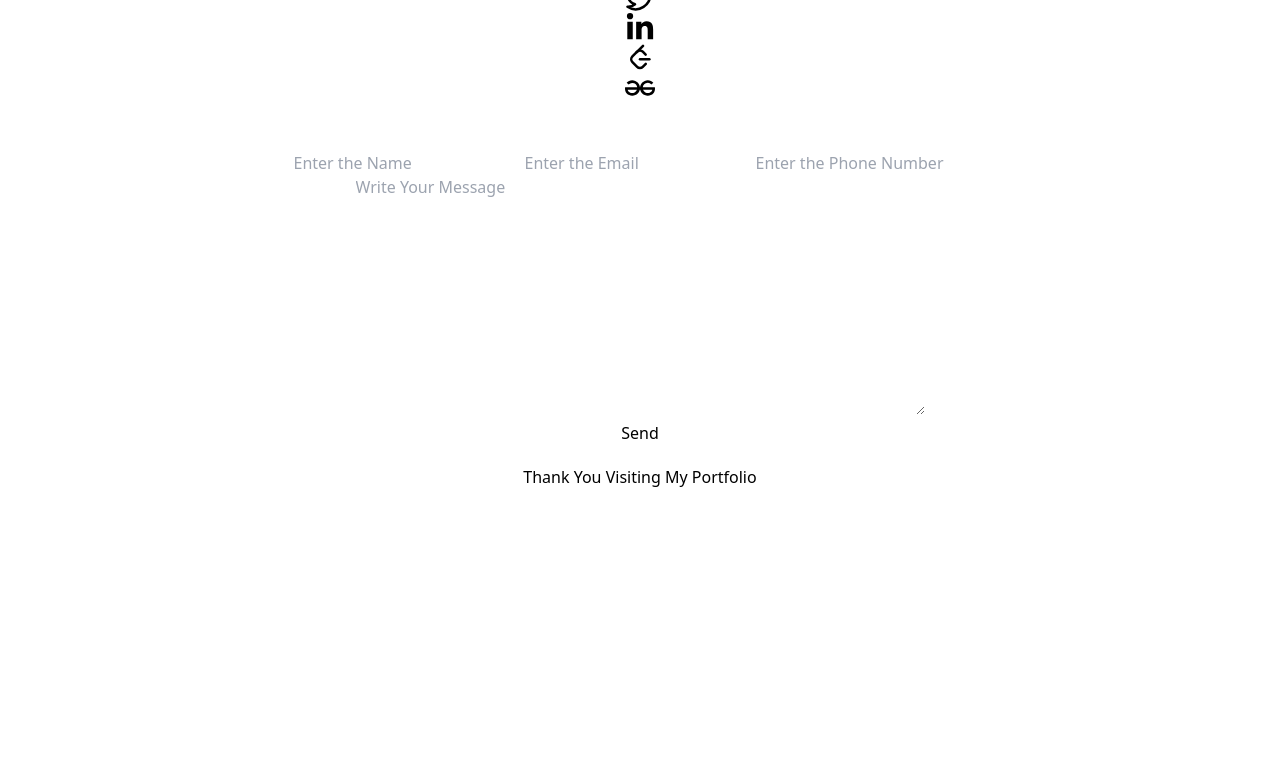
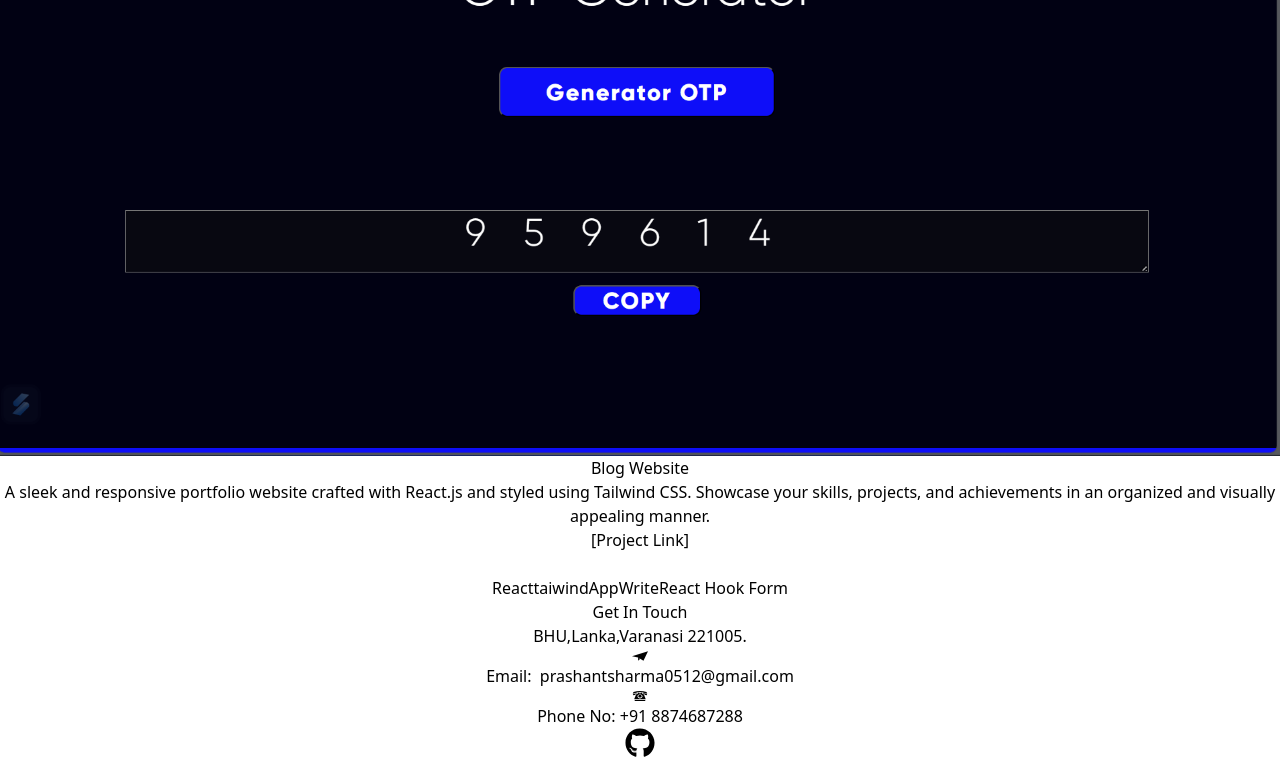
Before and after one commit to PrashantSharma0512/Prashant-Portfolio, a React (Vite) app: page / in a window 1280 px wide. Shown: the part 5216-5975 px from the top of the page. Before the commit the page ends 5705 px from the top, so only its background shows below. Built offline with nearby package versions, Linux system fonts and the light colour scheme.

Commit message:
add new resume

```diff
--- a/src/Component/Home/Hero.jsx
+++ b/src/Component/Home/Hero.jsx
@@ -1,4 +1,4 @@
-import React, { Fragment ,useRef} from 'react'
+import React, { Fragment, useRef } from 'react'
 import prashant from '../Image/about.jpeg'
 import prash from '../Image/prasha.jpg'
 import Techno from './Techno';
@@ -20,36 +20,36 @@ const Hero = () => {
       <div className='flex w-full h-full  max-md:block'>
         <div className=' w-full h-full text-white'>
           <motion.div
-          initial={{x:-100,opacity:0}}
-          animate={{x:0,opacity:1}}
-          transition={{duration:0.5,delay:0}}
+            initial={{ x: -100, opacity: 0 }}
+            animate={{ x: 0, opacity: 1 }}
+            transition={{ duration: 0.5, delay: 0 }}
             className=' flex justify-center items-center text-center bg-gradient-to-r from-pink-950 via-slate-500 to-purple-900 bg-clip-text text-6xl tracking-tight text-transparent select-none'>Prashant Sharma</motion.div>
           <div className=' flex  flex-col justify-center items-center text-2xl px-4 text-justify'>
             <br />
             <motion.span
-            initial={{x:-100,opacity:0}}
-            animate={{x:0,opacity:1}}
-            transition={{duration:0.5,delay:0.1}}
-            className='bg-gradient-to-r from-red-700 via-slate-500 to-yellow-500 bg-clip-text text-4xl tracking-tight text-transparent select-none'>Full Stack Developer</motion.span>
+              initial={{ x: -100, opacity: 0 }}
+              animate={{ x: 0, opacity: 1 }}
+              transition={{ duration: 0.5, delay: 0.1 }}
+              className='bg-gradient-to-r from-red-700 via-slate-500 to-yellow-500 bg-clip-text text-4xl tracking-tight text-transparent select-none'>Full Stack Developer</motion.span>
             <br />
 
             <motion.p
-            initial={{x:-100,opacity:0}}
-            animate={{x:0,opacity:1}}
-            transition={{duration:0.5,delay:0.2}}
+              initial={{ x: -100, opacity: 0 }}
+              animate={{ x: 0, opacity: 1 }}
+              transition={{ duration: 0.5, delay: 0.2 }}
             >I am a passionate full-stack developer with a knack for crafting robust and scalable web applications. With years of hands-on experience, I have honed my skills in front-end technologies like React and tailwind, as well as back-end technologies like Node.js, MySQL, ExpressJS, and MongoDB. My goal is to leverage my expertise to create innovative solutions that drive business growth and deliver exceptional user experiences.</motion.p>
           </div>
         </div>
         <br />
         <br />
         <motion.div
-        initial={{x:100,opacity:0}}
-        animate={{x:0,opacity:1}}
-        transition={{duration:0.5,delay:0.3}}
-        className=' w-full h-full  flex  justify-center items-center '>
-          <motion.div
-
-          className='w-[450px] h-[450px] max-md:w-[300px] max-md:h-[300px]  bg-gradient-to-r  hover:scale-105 hover:transition-all hover:duration-300  rounded-full overflow-hidden min-w-28 '><img src={prash} alt="photo" /></motion.div>
+          initial={{ x: 100, opacity: 0 }}
+          animate={{ x: 0, opacity: 1 }}
+          transition={{ duration: 0.5, delay: 0.3 }}
+          className=' w-full h-full  flex  justify-center items-center '>
+          <motion.div className='w-[450px] h-[450px] max-md:w-[300px] max-md:h-[300px]  bg-gradient-to-r rounded-full overflow-hidden min-w-28'>
+            <img src={prash} alt="photo" />
+          </motion.div>
         </motion.div>
       </div>
       <Techno />
--- a/src/Component/Home/Project.jsx
+++ b/src/Component/Home/Project.jsx
@@ -102,6 +102,29 @@ const Project = () => {
 
                 </div>
             </center>
+            {/* fifth project */}
+            <center className='flex justify-center max-md:flex-wrap'>
+                <div className='w-full pb-2 border-zinc-700 '>
+                    <center className=' flex justify-center items-center'>
+                        <img src={otp} alt="" className='w-60 h-40' />
+                    </center>
+                </div>
+                <div className='w-full text-justify text-white p-4'>
+                    <h1 className='text-2xl pb-2'>Blog Website</h1>
+                    A sleek and responsive portfolio website crafted with React.js and styled using Tailwind CSS. Showcase your skills, projects, and achievements in an organized and visually appealing manner. <br />
+                    <a href=" https://prashant-portfolio-one.vercel.app/" target='_blank' className='text-orange-400 '>[Project Link]</a>
+
+                    <br />
+                    <br />
+                    <div className='flex gap-4'>
+                        <span className={cls}>React</span>
+                        <span className={cls}>taiwind</span>
+                        <span className={cls}>AppWrite</span>
+                        <span className={cls}>React Hook Form</span>
+                    </div>
+
+                </div>
+            </center>
 
         </div>
     )
--- a/src/Component/Nav/Drawerr.jsx
+++ b/src/Component/Nav/Drawerr.jsx
@@ -7,7 +7,7 @@ import { LiaCloudDownloadAltSolid } from "react-icons/lia";
 import { RiContactsLine } from "react-icons/ri";
 import { FaArrowLeft } from "react-icons/fa";
 import { BiLogoPinterest } from "react-icons/bi";
-import resume from '../Image/Prashant_Resume.pdf'
+import resume from '../Image/prashant_resume_.pdf'
 const Drawerr = () => {
   const [isopen, setIsopen] = useState(false)
   const style = "hover:bg-zinc-400 uppercase w-full  "
--- a/src/Component/Nav/Nav.jsx
+++ b/src/Component/Nav/Nav.jsx
@@ -4,7 +4,7 @@ import logo from '../Image/react.svg';
 import Drawerr from './Drawerr';
 import { FaLinkedinIn } from "react-icons/fa";
 import { BiLogoPinterest } from "react-icons/bi";
-import resume from '../Image/Prashant_Resume.pdf'
+import resume from '../Image/prashant_resume_.pdf'
 
 function Nav() {
     return (
```
Also changed, not shown: 2 other files (tests, documents, lock files or other folders).
